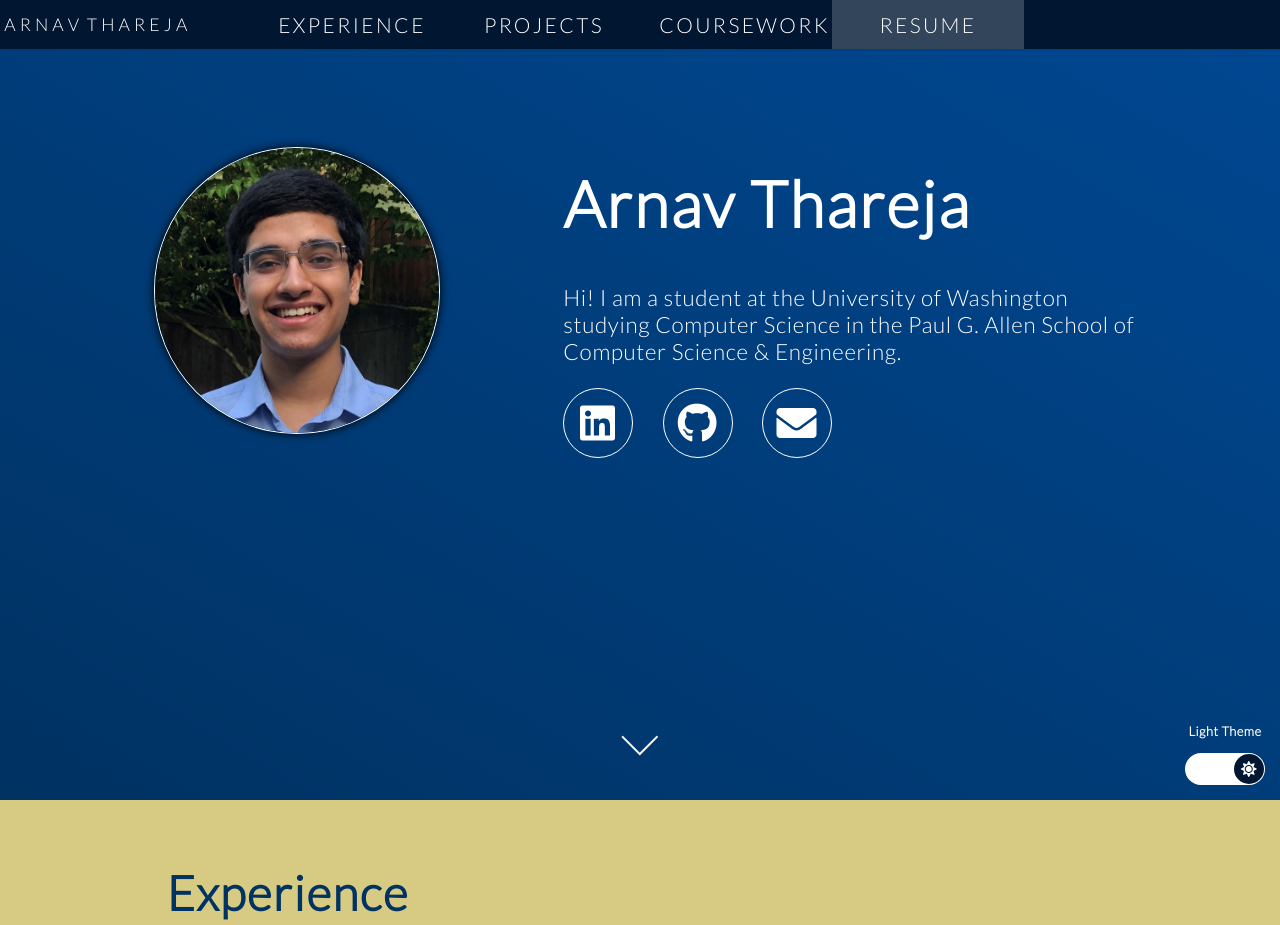
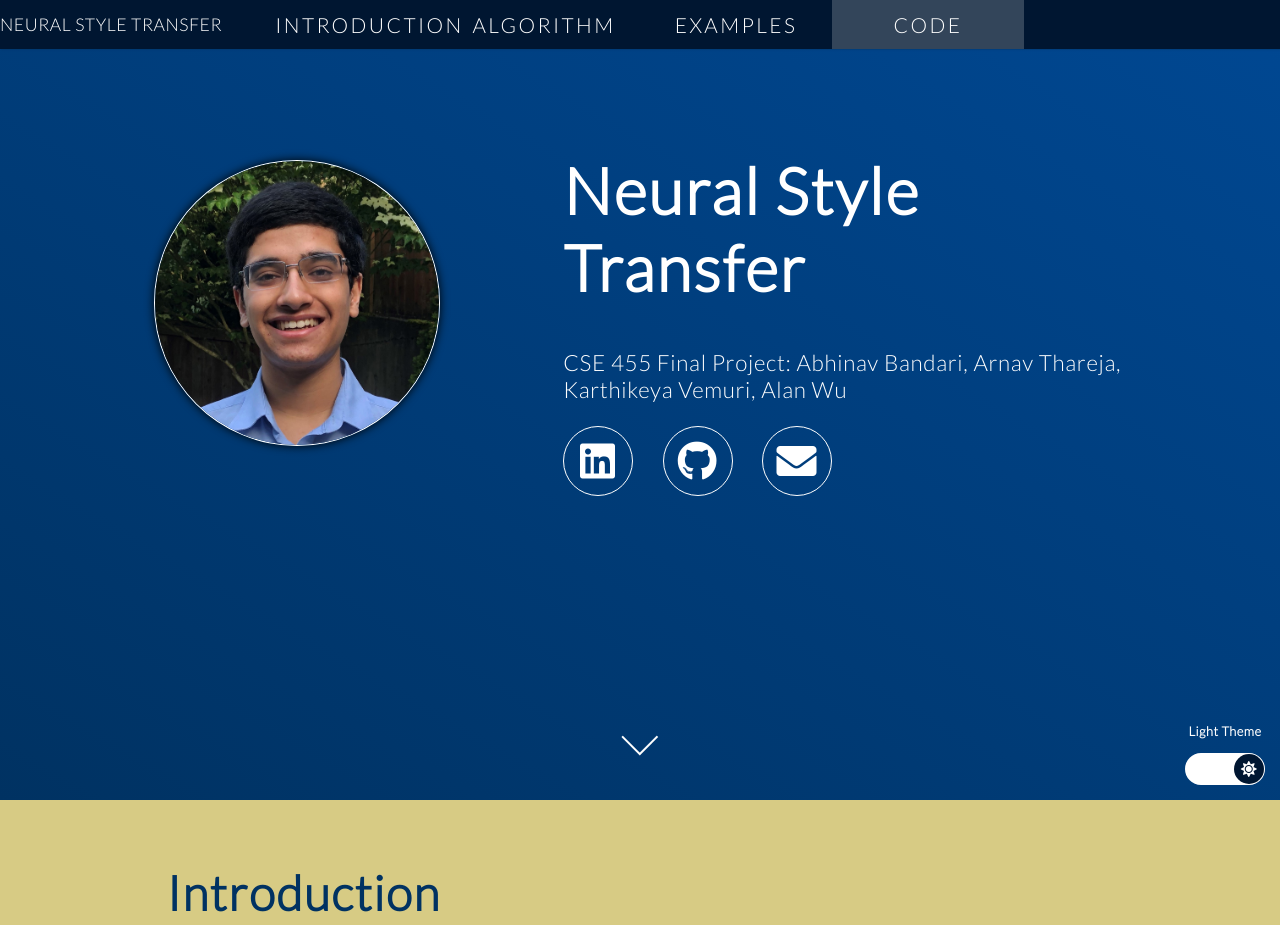
Before and after one commit to abx393/CSE-455-Final-Project, a plain HTML site: page index.html in a window 1280 px wide. Shown: the top 925 px of the page. Drawn offline with nearby package versions, Linux system fonts and the light colour scheme.

Commit message:
Changed headers

```diff
--- a/index.html
+++ b/index.html
@@ -1,7 +1,7 @@
 <!DOCTYPE html>
 <html>
     <head>
-        <title>Arnav Thareja</title>
+        <title>CSE 455 Final Project: Neural Style Transfer</title>
 
         <meta name="viewport" content="width=device-width, initial-scale=1">
         <meta charset='UTF-8'>
@@ -27,8 +27,8 @@
                 <img src='assets/images/arnav-pic.jpg' class='profile-picture disable-select disable-drag' alt='Profile Picture' oncontextmenu="return false">
             </div>
             <div class='profile-description'>
-                <h1 class='title-large'>Arnav Thareja</h1>
-                <p class='text-medium'>Hi! I am a student at the University of Washington studying Computer Science in the Paul G. Allen School of Computer Science & Engineering.</p>
+                <h1 class='title-large'>Neural Style Transfer</h1>
+                <p class='text-medium'>CSE 455 Final Project: Abhinav Bandari, Arnav Thareja, Karthikeya Vemuri, Alan Wu</p>
                 <div class="icons">
                     <a target="_blank" href="https://www.linkedin.com/in/arnavthareja/" class='center'><div class='icon center'><i class="fab fa-linkedin fa-2x"></i></div></a>
                     <a target="_blank" href="https://github.com/arnavthareja/" class='center'><div class='icon center'><i class="fab fa-github fa-2x"></i></div></a>
@@ -46,32 +46,20 @@
             <div class='menu-buttons flex-horizontal'>
                 <div class='name-container'>
                     <a href='#'>
-                        <p class='text-small'>A</p>
-                        <p class='text-small'>r</p>
-                        <p class='text-small'>n</p>
-                        <p class='text-small'>a</p>
-                        <p class='text-small'>v</p>
-                        <p class='text-small'> </p>
-                        <p class='text-small'>T</p>
-                        <p class='text-small'>h</p>
-                        <p class='text-small'>a</p>
-                        <p class='text-small'>r</p>
-                        <p class='text-small'>e</p>
-                        <p class='text-small'>j</p>
-                        <p class='text-small'>a</p>
+                        <p class='text-small'>Neural Style Transfer</p>
                     </a>
                 </div>
-                <button type="button" id='Experience' class='menu selected' onclick='select("Experience")'><a href='#experience'><h2 class='title-xs'>Experience</h2></a></button>
-                <button type="button" id='Projects' class='menu' onclick='select("Projects")'><a href='#projects'><h2 class='title-xs'>Projects</h2></a></button>
-                <button type="button" id='Coursework' class='menu' onclick='select("Coursework")'><a href='#coursework'><h2 class='title-xs'>Coursework</h2></a></button>
-                <button type="button" id='Resume' class='menu' onclick='select("Resume")'><a href='#resume'><h2 class='title-xs'>Resume</h2></a></button>
+                <button type="button" id='Experience' class='menu selected' onclick='select("Experience")'><a href='#experience'><h2 class='title-xs'>Introduction</h2></a></button>
+                <button type="button" id='Projects' class='menu' onclick='select("Projects")'><a href='#projects'><h2 class='title-xs'>Algorithm</h2></a></button>
+                <button type="button" id='Coursework' class='menu' onclick='select("Coursework")'><a href='#coursework'><h2 class='title-xs'>Examples</h2></a></button>
+                <button type="button" id='Resume' class='menu' onclick='select("Resume")'><a href='#resume'><h2 class='title-xs'>Code</h2></a></button>
             </div>
         </div>
 
         <div class='portfolio flex-vertical'>
             <div id='experience'>
                 <div class='title-container center'>
-                    <h2 class='title-medium portfolio-title'>Experience</h2>
+                    <h2 class='title-medium portfolio-title'>Introduction</h2>
                 </div>
                 <div class='section-container flex-vertical'>
                     <div class='experience card flex-horizontal' data-aos='fade'>
@@ -172,7 +160,7 @@
 
             <div id='projects'>
                 <div class='title-container center'>
-                    <h2 class='title-medium portfolio-title'>Projects</h2>
+                    <h2 class='title-medium portfolio-title'>Algorithm</h2>
                 </div>
                 <div class='section-container grid-3'>
                     <div class='project card flex-vertical' data-aos='fade'>
@@ -284,7 +272,7 @@
 
             <div id='resume'>
                 <div class='title-container center'>
-                    <h2 class='title-medium portfolio-title'>Resume</h2>
+                    <h2 class='title-medium portfolio-title'>Examples</h2>
                 </div>
                 <div class="section-container flex-vertical">
                     <div class='resume card'>
```
